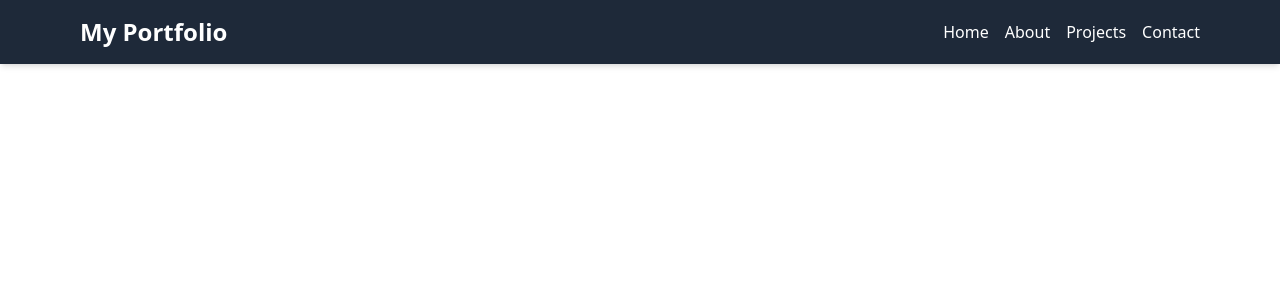
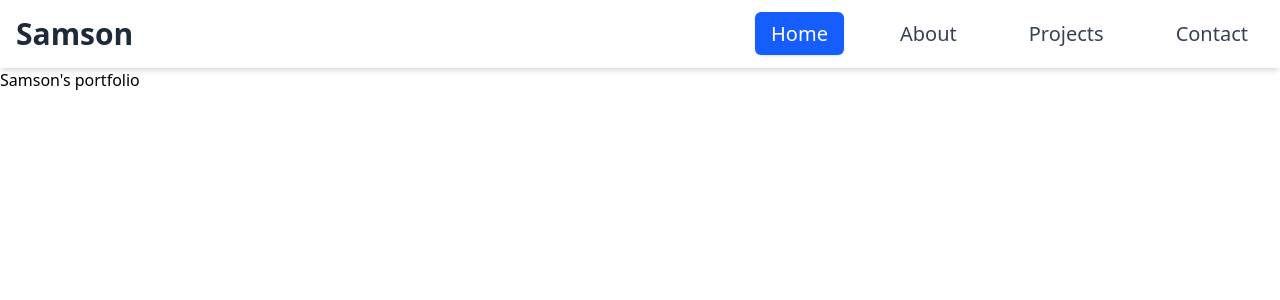
Before and after one commit to siyabuilds/react-portfolio, a React (Vite) app: page / in a window 1280 px wide. Shown: the top 300 px of the page. Built offline with nearby package versions, Linux system fonts and the light colour scheme.

Commit message:
Enhance NavBar and add responsiveness

```diff
--- a/src/components/NavBar.jsx
+++ b/src/components/NavBar.jsx
@@ -1,25 +1,141 @@
-import { Link } from "react-router-dom";
+import { useState } from "react";
+import { NavLink } from "react-router-dom";
 
-export default function Navbar() {
+const NavBar = () => {
+  const [isOpen, setIsOpen] = useState(false);
+
+  const navItems = [
+    { label: "Home", path: "/" },
+    { label: "About", path: "/about" },
+    { label: "Projects", path: "/projects" },
+    { label: "Contact", path: "/contact" },
+  ];
+
+  const handleLinkClick = () => {
+    if (window.innerWidth < 640) {
+      setIsOpen(false);
+    }
+  };
+
   return (
-    <nav className="bg-gray-800 text-white fixed w-full top-0 left-0 z-10 shadow-md">
-      <div className="max-w-6xl mx-auto p-4 flex justify-between items-center">
-        <div className="text-2xl font-semibold">My Portfolio</div>
-        <div className="space-x-4">
-          <Link to="/" className="hover:text-gray-300">
-            Home
-          </Link>
-          <Link to="/about" className="hover:text-gray-300">
-            About
-          </Link>
-          <Link to="/projects" className="hover:text-gray-300">
-            Projects
-          </Link>
-          <Link to="/contact" className="hover:text-gray-300">
-            Contact
-          </Link>
+    <nav className="w-full px-4 py-4 shadow-md bg-white dark:bg-gray-900">
+      <div className="max-w-7xl mx-auto flex justify-between items-center">
+        {/* Heading */}
+        <h1 className="text-3xl font-bold text-gray-800 dark:text-white">
+          Samson
+        </h1>
+
+        {/* Hamburger Button */}
+        <button
+          onClick={() => setIsOpen(!isOpen)}
+          className="sm:hidden text-gray-800 dark:text-white focus:outline-none"
+        >
+          {isOpen ? (
+            <svg
+              xmlns="http://www.w3.org/2000/svg"
+              fill="none"
+              viewBox="0 0 24 24"
+              stroke="currentColor"
+              className="w-6 h-6"
+            >
+              <path
+                strokeLinecap="round"
+                strokeLinejoin="round"
+                strokeWidth="2"
+                d="M6 18L18 6M6 6l12 12"
+              />
+            </svg>
+          ) : (
+            <svg
+              xmlns="http://www.w3.org/2000/svg"
+              fill="none"
+              viewBox="0 0 24 24"
+              stroke="currentColor"
+              className="w-6 h-6"
+            >
+              <path
+                strokeLinecap="round"
+                strokeLinejoin="round"
+                strokeWidth="2"
+                d="M4 6h16M4 12h16M4 18h16"
+              />
+            </svg>
+          )}
+        </button>
+
+        {/* Desktop Nav*/}
+        <ul className="hidden sm:flex gap-8 sm:gap-10">
+          {navItems.map(({ label, path }) => (
+            <li key={path}>
+              <NavLink
+                to={path}
+                onClick={handleLinkClick}
+                className={({ isActive }) =>
+                  `text-xl px-4 py-2 rounded-md font-medium transition-all ${
+                    isActive
+                      ? "bg-blue-600 text-white shadow"
+                      : "text-gray-700 dark:text-gray-300 hover:bg-gray-200 dark:hover:bg-gray-800"
+                  }`
+                }
+              >
+                {label}
+              </NavLink>
+            </li>
+          ))}
+        </ul>
+
+        {/* Mobile Nav*/}
+        <div
+          className={`${
+            isOpen
+              ? "transform translate-x-0 opacity-100"
+              : "-translate-x-full opacity-0"
+          } sm:hidden fixed top-0 left-0 w-full h-full bg-white dark:bg-gray-900 shadow-lg transition-all duration-300 ease-in-out z-50`}
+        >
+          <div className="flex justify-end p-4">
+            <button
+              onClick={() => setIsOpen(false)}
+              className="text-gray-800 dark:text-white"
+            >
+              <svg
+                xmlns="http://www.w3.org/2000/svg"
+                fill="none"
+                viewBox="0 0 24 24"
+                stroke="currentColor"
+                className="w-6 h-6"
+              >
+                <path
+                  strokeLinecap="round"
+                  strokeLinejoin="round"
+                  strokeWidth="2"
+                  d="M6 18L18 6M6 6l12 12"
+                />
+              </svg>
+            </button>
+          </div>
+          <ul className="flex flex-col items-center gap-6">
+            {navItems.map(({ label, path }) => (
+              <li key={path}>
+                <NavLink
+                  to={path}
+                  onClick={handleLinkClick}
+                  className={({ isActive }) =>
+                    `text-lg px-6 py-3 text-gray-800 dark:text-white font-medium transition-all ${
+                      isActive
+                        ? "bg-blue-600 text-white shadow-md rounded-md"
+                        : "hover:bg-gray-200 dark:hover:bg-gray-800"
+                    }`
+                  }
+                >
+                  {label}
+                </NavLink>
+              </li>
+            ))}
+          </ul>
         </div>
       </div>
     </nav>
   );
-}
+};
+
+export default NavBar;
```
